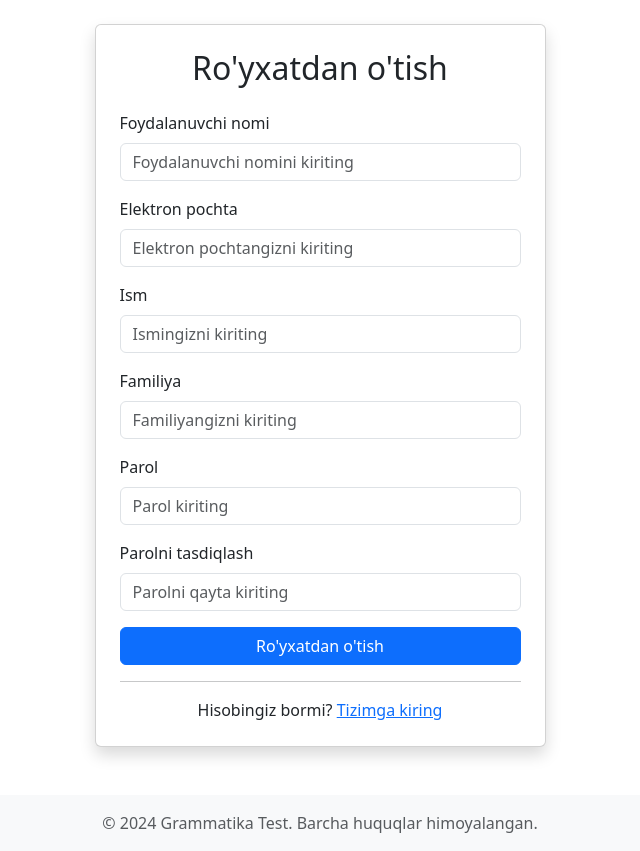
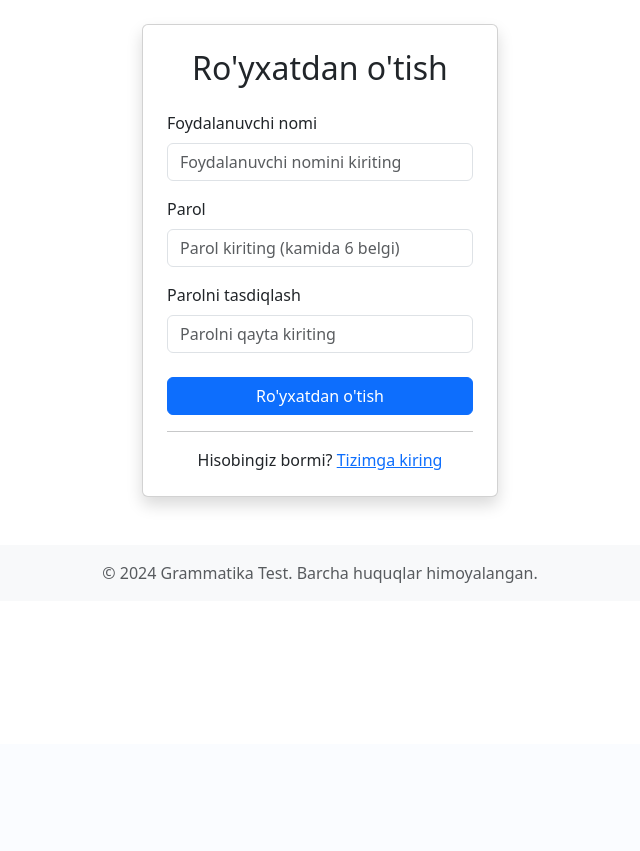
Before and after one commit to odilebaw/grammar-test-platform, a Flask app: page /auth/register in a window 1280 px wide. Shown: the part 56-907 px from the top of the page, without its empty margins (320-960 px from the left). After the commit the page ends 639 px from the top, so only its background shows below. Run offline with Flask 3, Linux system fonts and the light colour scheme; some libraries are stand-ins or nearby versions.

Commit message:
feat: simplify registration to username + password only
- templates/auth/register.html: remove email, first_name, last_name fields;
  keep only username, password, password_confirm
- routes/auth.py: remove email/first_name/last_name from register() logic;
  drop email uniqueness check; create User with username only
- models.py: make User.email nullable=True so registration works without email

```diff
--- a/models.py
+++ b/models.py
@@ -12,7 +12,7 @@ class User(UserMixin, db.Model):
 
     id = db.Column(db.Integer, primary_key=True)
     username = db.Column(db.String(64), unique=True, nullable=False, index=True)
-    email = db.Column(db.String(120), unique=True, nullable=False, index=True)
+    email = db.Column(db.String(120), unique=True, nullable=True, index=True)
     password_hash = db.Column(db.String(256), nullable=False)
     first_name = db.Column(db.String(64), nullable=True)
     last_name = db.Column(db.String(64), nullable=True)
--- a/routes/auth.py
+++ b/routes/auth.py
@@ -59,15 +59,12 @@ def register():
         return redirect('/dashboard')
 
     if request.method == 'POST':
-        username = request.form.get('username', '').strip()
-        email = request.form.get('email', '').strip()
-        first_name = request.form.get('first_name', '').strip()
-        last_name = request.form.get('last_name', '').strip()
-        password = request.form.get('password', '')
+        username         = request.form.get('username', '').strip()
+        password         = request.form.get('password', '')
         password_confirm = request.form.get('password_confirm', '')
 
-        if not username or not email or not password:
-            flash("Iltimos, barcha majburiy maydonlarni to'ldiring.", 'danger')
+        if not username or not password:
+            flash("Iltimos, barcha maydonlarni to'ldiring.", 'danger')
             return render_template('auth/register.html')
 
         if password != password_confirm:
@@ -82,16 +79,7 @@ def register():
             flash("Bu foydalanuvchi nomi allaqachon mavjud.", 'danger')
             return render_template('auth/register.html')
 
-        if User.query.filter_by(email=email).first():
-            flash("Bu elektron pochta allaqachon ro'yxatdan o'tgan.", 'danger')
-            return render_template('auth/register.html')
-
-        user = User(
-            username=username,
-            email=email,
-            first_name=first_name or None,
-            last_name=last_name or None
-        )
+        user = User(username=username)
         user.set_password(password)
 
         db.session.add(user)
--- a/templates/auth/register.html
+++ b/templates/auth/register.html
@@ -4,44 +4,38 @@
 
 {% block content %}
 <div class="row justify-content-center">
-    <div class="col-md-6 col-lg-5">
+    <div class="col-md-5 col-lg-4">
         <div class="card shadow">
             <div class="card-body p-4">
                 <h2 class="card-title text-center mb-4">Ro'yxatdan o'tish</h2>
                 <form method="POST" action="{{ url_for('auth.register') }}">
                     <input type="hidden" name="csrf_token" value="{{ csrf_token() }}">
+
                     <div class="mb-3">
                         <label for="username" class="form-label">Foydalanuvchi nomi</label>
                         <input type="text" class="form-control" id="username" name="username"
-                               placeholder="Foydalanuvchi nomini kiriting" required>
+                               placeholder="Foydalanuvchi nomini kiriting"
+                               required autocomplete="username">
                     </div>
-                    <div class="mb-3">
-                        <label for="email" class="form-label">Elektron pochta</label>
-                        <input type="email" class="form-control" id="email" name="email"
-                               placeholder="Elektron pochtangizni kiriting" required>
-                    </div>
-                    <div class="mb-3">
-                        <label for="first_name" class="form-label">Ism</label>
-                        <input type="text" class="form-control" id="first_name" name="first_name"
-                               placeholder="Ismingizni kiriting">
-                    </div>
-                    <div class="mb-3">
-                        <label for="last_name" class="form-label">Familiya</label>
-                        <input type="text" class="form-control" id="last_name" name="last_name"
-                               placeholder="Familiyangizni kiriting">
-                    </div>
+
                     <div class="mb-3">
                         <label for="password" class="form-label">Parol</label>
                         <input type="password" class="form-control" id="password" name="password"
-                               placeholder="Parol kiriting" required>
+                               placeholder="Parol kiriting (kamida 6 belgi)"
+                               required autocomplete="new-password">
                     </div>
-                    <div class="mb-3">
+
+                    <div class="mb-4">
                         <label for="password_confirm" class="form-label">Parolni tasdiqlash</label>
                         <input type="password" class="form-control" id="password_confirm" name="password_confirm"
-                               placeholder="Parolni qayta kiriting" required>
+                               placeholder="Parolni qayta kiriting"
+                               required autocomplete="new-password">
                     </div>
+
                     <div class="d-grid">
-                        <button type="submit" class="btn btn-primary">Ro'yxatdan o'tish</button>
+                        <button type="submit" class="btn btn-primary">
+                            Ro'yxatdan o'tish
+                        </button>
                     </div>
                 </form>
                 <hr>
```
